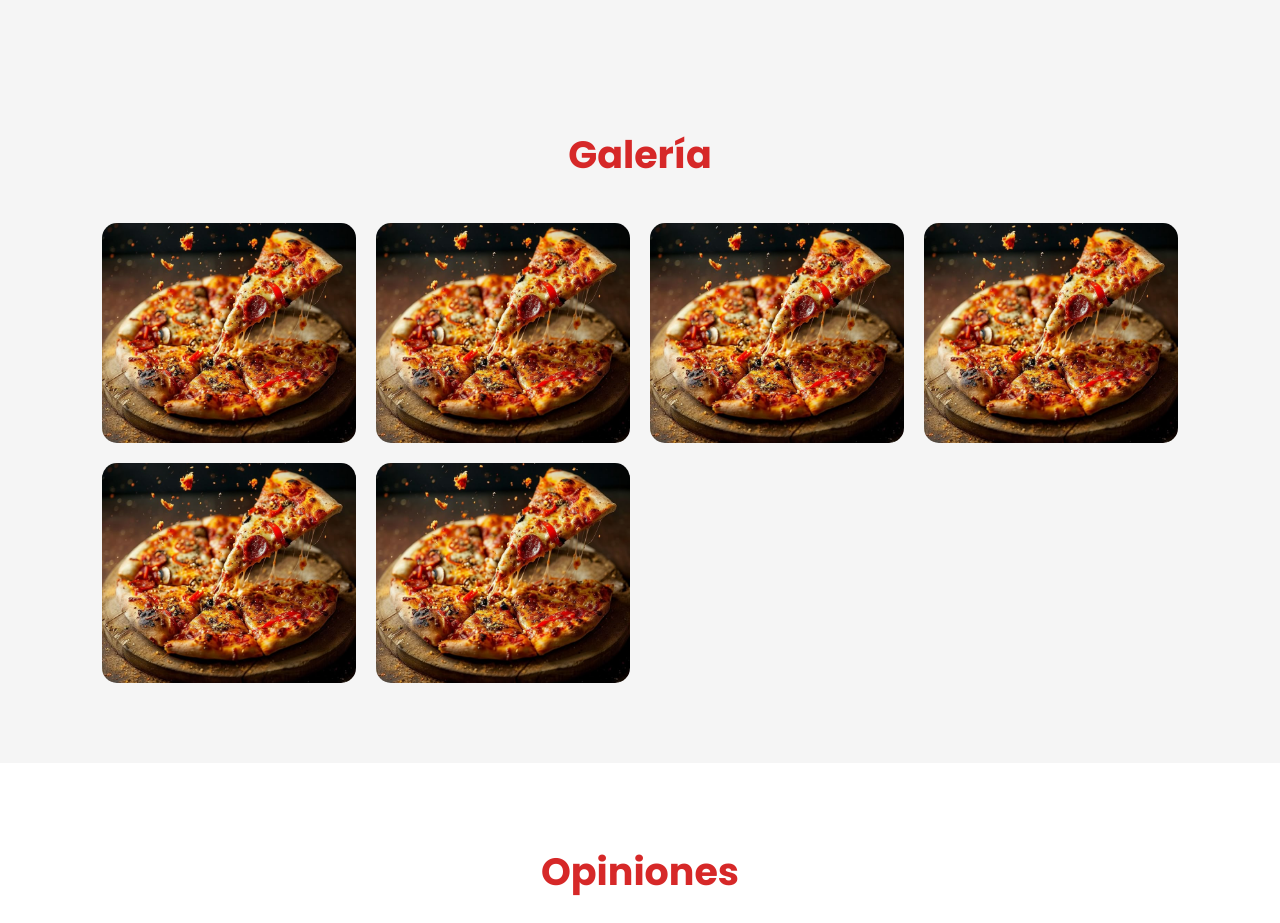
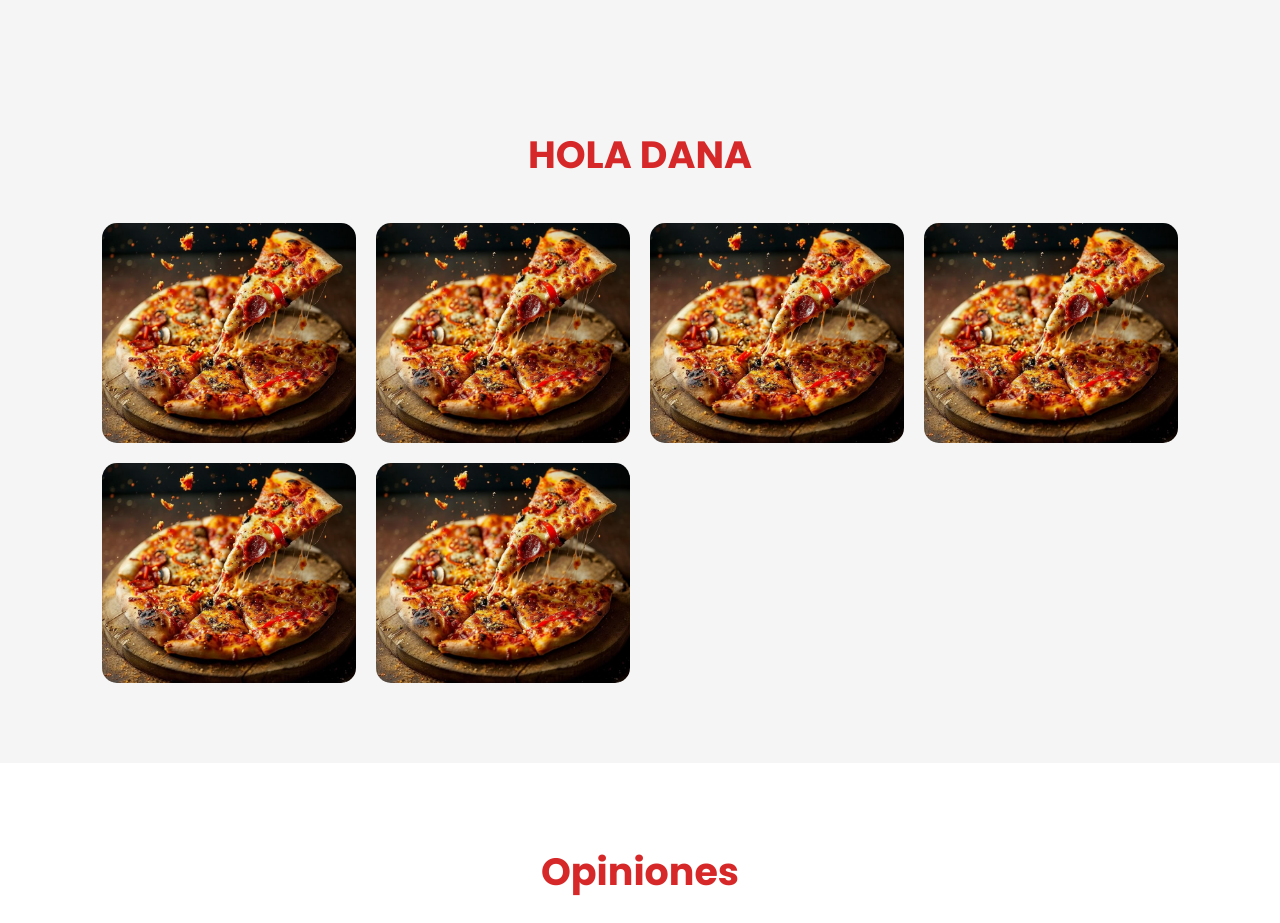
Before and after one commit to amirjosue26mac-crypto/trabajo1, a plain HTML site: page index.html in a window 1280 px wide. Shown: the part 2320-3243 px from the top of the page. Drawn offline with Linux system fonts and the light colour scheme.

Commit message:
Add files via upload

```diff
--- a/index.html
+++ b/index.html
@@ -1,6 +1,8 @@
 <!DOCTYPE html>
 <html lang="es">
 <head>
+
+
     <meta charset="UTF-8">
     <meta name="viewport" content="width=device-width, initial-scale=1.0">
     <title>Nombre del Restaurante</title>
@@ -161,7 +163,7 @@
 
 <section id="galeria">
 
-<h2>Galería</h2>
+<h2>HOLA DANA</h2>
 
 <div class="galeria">
 
```
